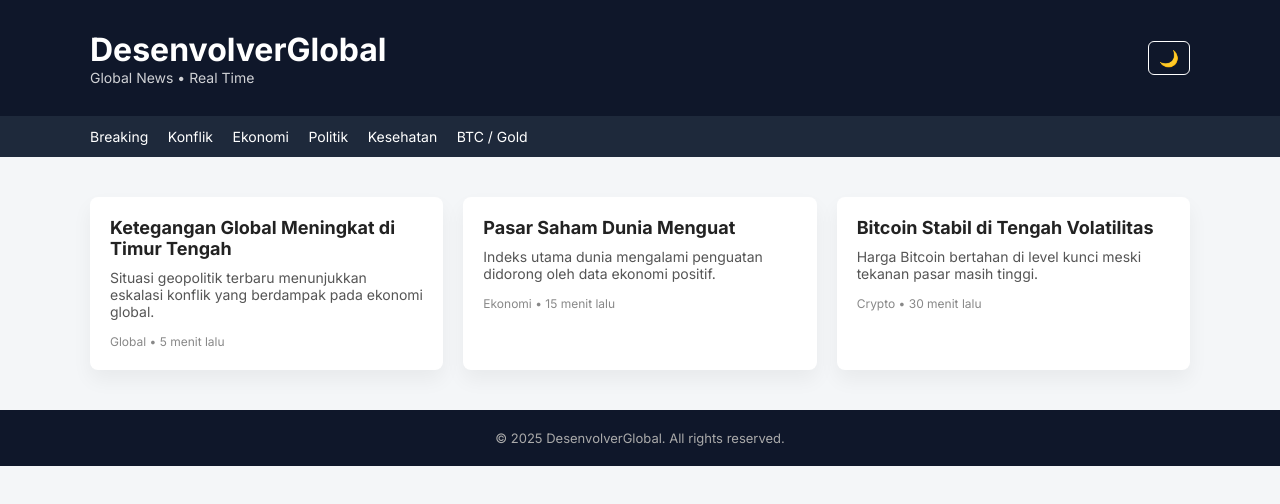
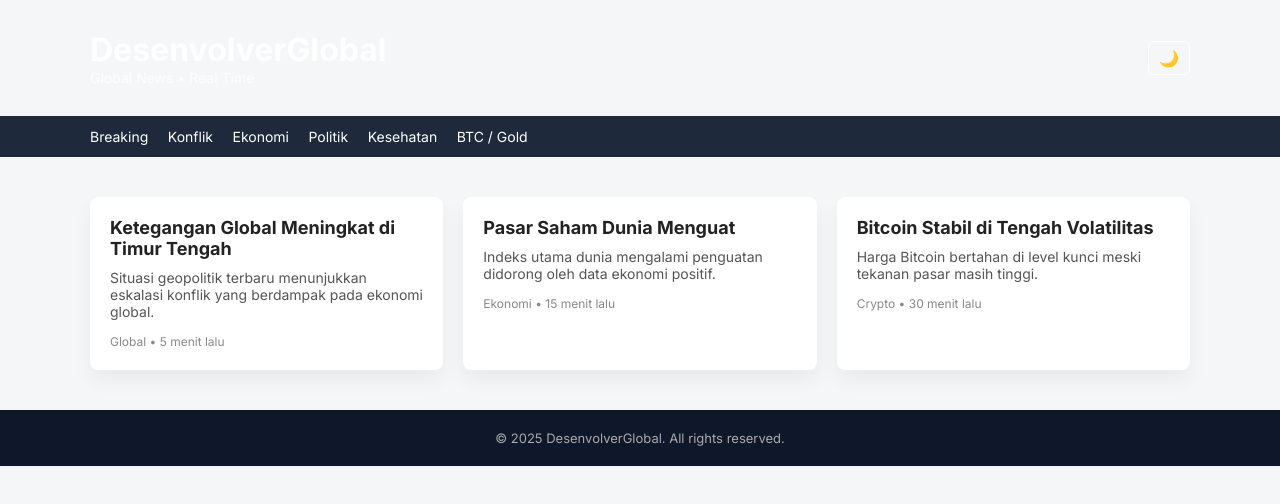
Before and after one commit to shiidonquixote-design/desenvolverglobal, a website: page index.html in a window 1280 px wide. Drawn offline with Linux system fonts and the light colour scheme.

Commit message:
Update header styles in style.css
Fix header styles and adjust padding.

```diff
--- a/css/style.css
+++ b/css/style.css
@@ -19,11 +19,7 @@
 
 /* HEADER */
 .header {
-  background: #0f172a;
-  color: #fff;
-  padding: 30px 0;
-}
-.header-flex {
+  .header-flex {
   display: flex;
   justify-content: space-between;
   align-items: center;
@@ -37,7 +33,11 @@
   border-radius: 6px;
   cursor: pointer;
   font-size: 16px;
+}   backgroun: #0f172a;
+  color: #fff;
+  padding: 30px 0;
 }
+
 .logo {
   font-size: 32px;
   font-weight: 700;
```
